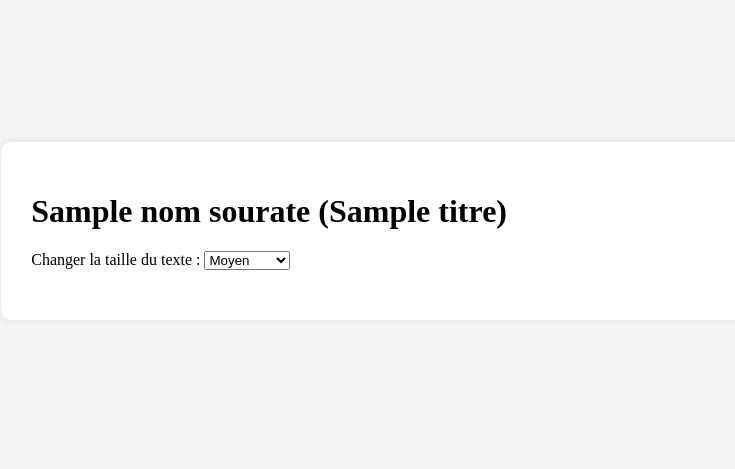
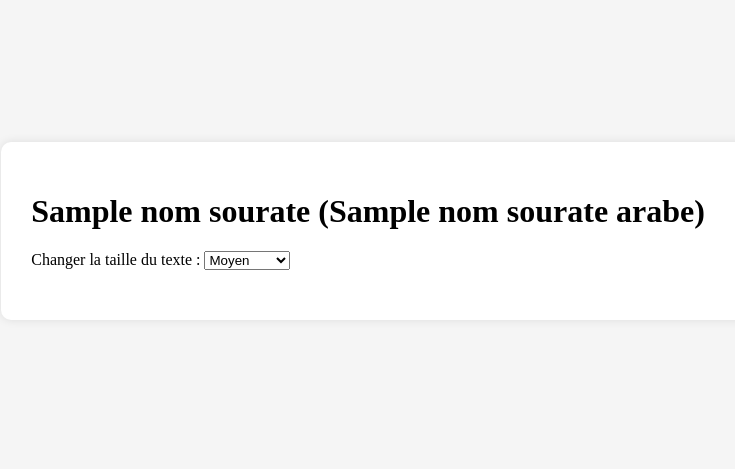
Before and after one commit to Tutanka01/QuranWeb, a Flask app: template Source/templates/index.html in a window 1280 px wide. Shown: the part 177-646 px from the top of the page, without its empty margins (40-775 px from the left). Run offline with Flask 3, Linux system fonts and the light colour scheme; the template is opened without the code that fills it: most values are stand-ins (such as "Sample title", 1, 10 or a date in 2020); parts of the project's set-up code (start-up, migrations or seed data) failed here and were passed over.

Commit message:
vive le css

```diff
--- a/Source/main_web.py
+++ b/Source/main_web.py
@@ -24,7 +24,7 @@ def login():
 
 @app.route('/sourate/<sourate>')
 def sourate(sourate):
-   return render_template('index.html',len = long(quran_text_ar(escape(sourate))), titre = escape(sourate), nom_sourate = escape(sourate), sourate_texte= quran_text_ar(escape(sourate)))
+   return render_template('index.html',len = long(quran_text_ar(escape(sourate))),nom_sourate_arabe = nom_sourate_arabe(escape(sourate)), nom_sourate = escape(sourate), sourate_texte= quran_text_ar(escape(sourate)))
 
 # Possibilite de voir les hadiths...
 @app.route('/hadith', methods = ['POST', 'GET'])
--- a/Source/quran_formater.py
+++ b/Source/quran_formater.py
@@ -21,6 +21,7 @@ def quran_text_ar(nom : str): # Donne le nom du chapitre
                 #sourate += data["sourates"][i]["versets"][k]["text_arabe"] + "\n"
                 sourate_lst.append(data["sourates"][i]["versets"][k]["text_arabe"])
             return sourate_lst
+
 def long(fonction):
     return len(fonction)
 
@@ -29,3 +30,8 @@ def sourates(): # Donne la nom de tous les sourats en forme de liste
     for i in range(len(data["sourates"])):
         sourate.append(data["sourates"][i]["nom_phonetique"])
     return sourate
+
+def nom_sourate_arabe(nom): # Donne le nom de la sourate en arabe
+    for i in range(len(data["sourates"])):
+        if data["sourates"][i]["nom_phonetique"] == nom:
+            return data["sourates"][i]["nom"]
--- a/Source/static/styles_index.css
+++ b/Source/static/styles_index.css
@@ -47,11 +47,12 @@ body {
     padding: 20px;
     background-color: #fff;
     margin-bottom: 20px;
+    direction: ltr;
     position: relative;
 }
 
 .ayat-number {
-    position: relative;
+    position: sticky;
     top: -25px;
     right: 10px;
     background-color: #0066cc;
@@ -64,7 +65,6 @@ body {
     display: flex;
     justify-content: center;
     align-items: center;
-    font-family: 'Arabic Numbers';
     text-align: center;
 }
 
--- a/Source/templates/index.html
+++ b/Source/templates/index.html
@@ -9,7 +9,7 @@
     </head>
     <body>
         <div class="container">
-            <h1 class="chapter-name"> {{ nom_sourate }} <span>({{ titre }})</span></h1>
+            <h1 class="chapter-name"> {{ nom_sourate }} <span>({{ nom_sourate_arabe }})</span></h1>
             <div class="options">
                 <div>Changer la taille du texte :
                     <select onchange="changeFontSize(this)">
@@ -24,7 +24,7 @@
                 {% for i in range(0, len) %}
                     <div class="ayat">
                         <div class="ayat-number">{{ i + 1}}</div>
-                        {{ sourate_texte[i] }}
+                        <div>{{ sourate_texte[i] }}</div>
                     </div>
                 {% endfor %}
             </div>
```
